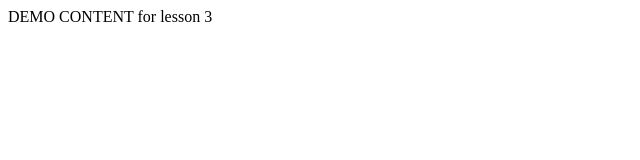
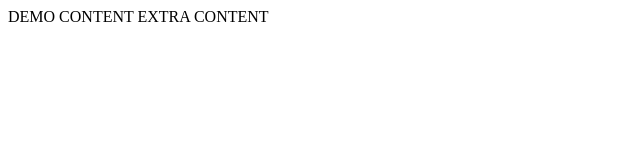
Before and after one commit to mkrivickas/pamoka3, a website: page index.html in a window 1280 px wide. Shown: the full height of the page, 0-640 px from the left. Drawn offline with Linux system fonts and the light colour scheme.

Commit message:
Extra text

```diff
--- a/index.html
+++ b/index.html
@@ -6,6 +6,6 @@
         <title>Bit | Pamoka 3</title>
     </head>
     <body>
-        DEMO CONTENT for lesson 3
+        DEMO CONTENT EXTRA CONTENT
     </body>
 </html>
```
